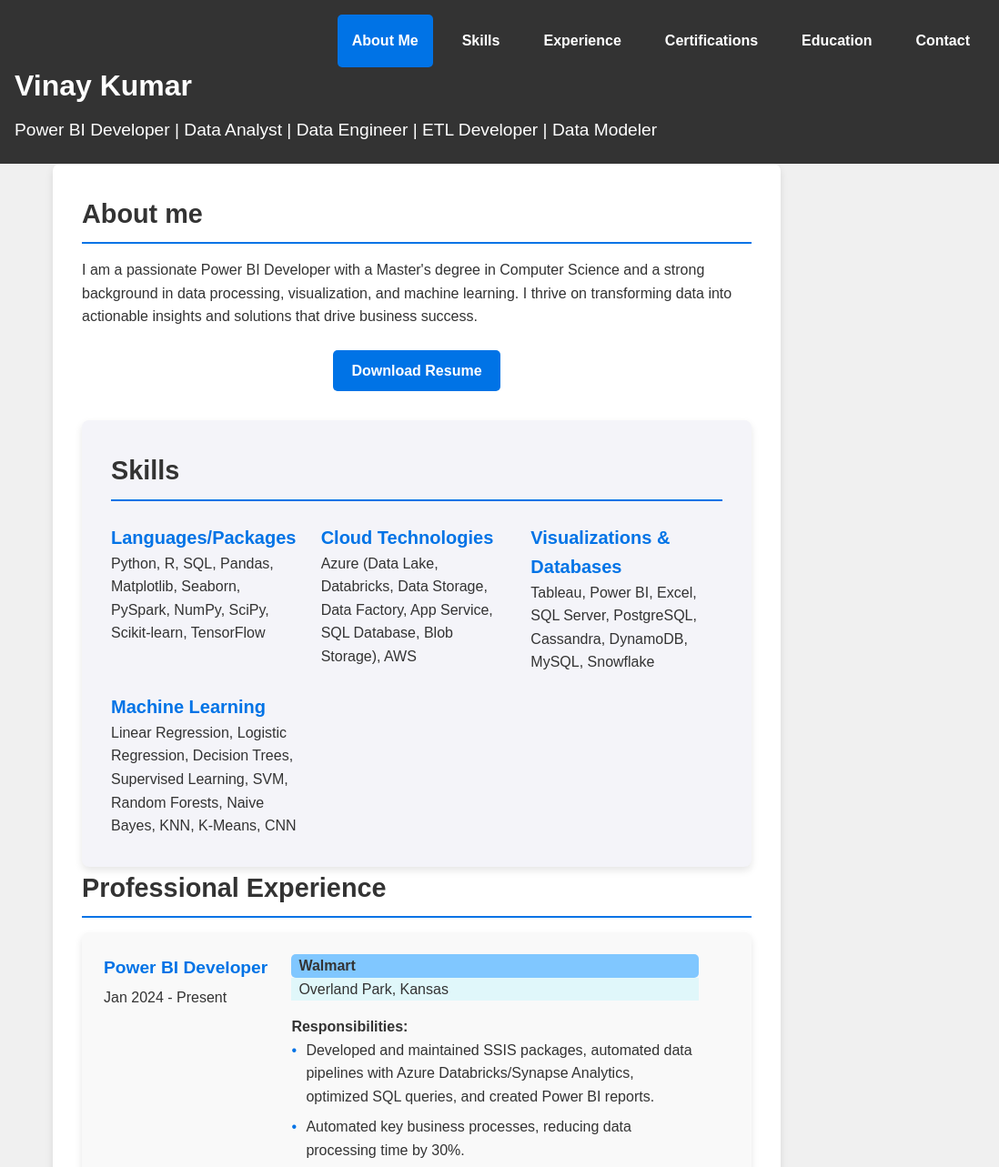
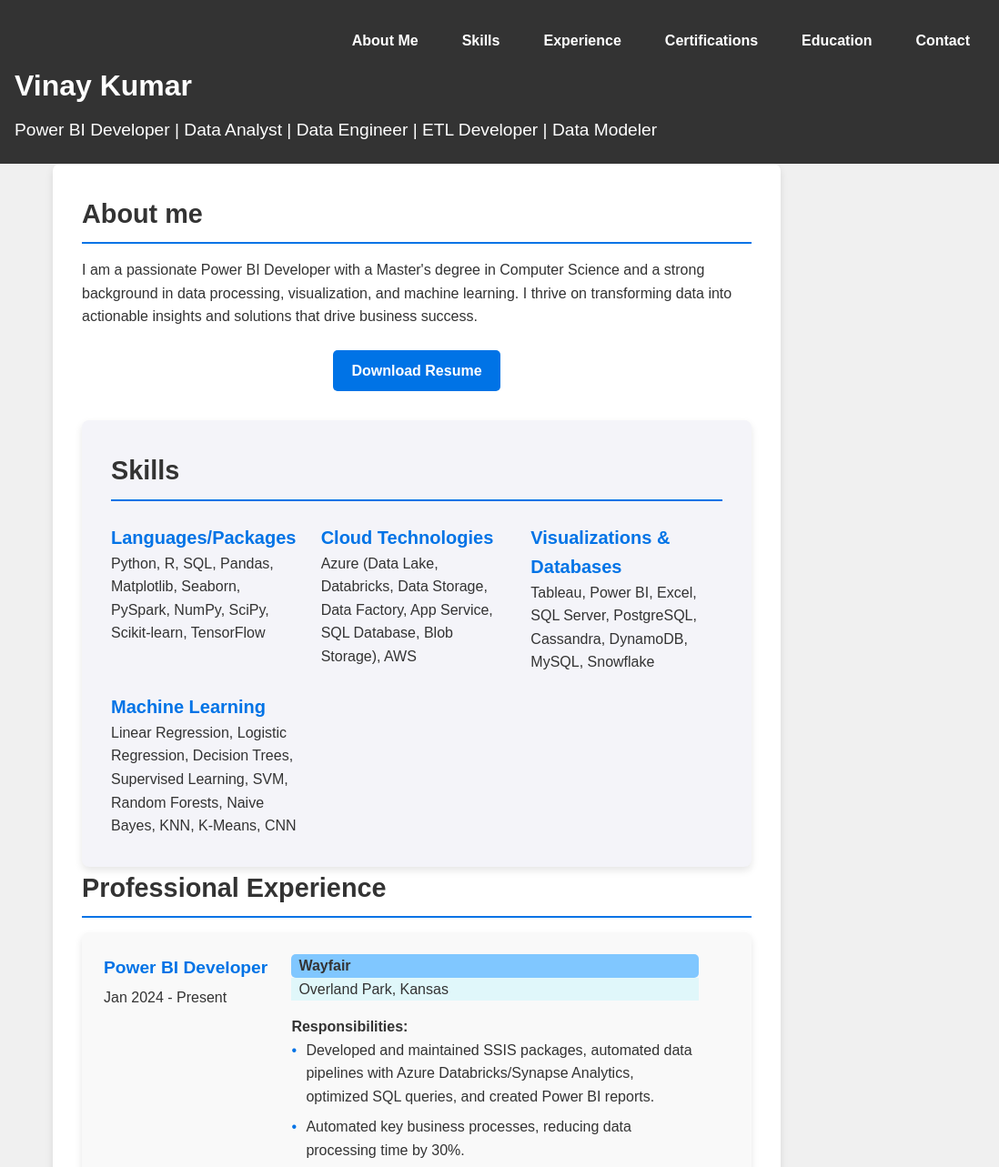
Before and after one commit to VinayKumar-DataAnalyst/VinayKumar-DataAnalyst.github.io, a plain HTML site: page index.html in a window 1280 px wide. Shown: the top 1283 px of the page at 91% size, 182-1280 px from the left. Drawn offline with Linux system fonts and the light colour scheme.

Commit message:
Second commit

```diff
--- a/index.html
+++ b/index.html
@@ -85,7 +85,7 @@
               <p>Jan 2024 - Present</p>
             </div>
             <div class="company-info">
-              <div class="company-name light-blue">Walmart</div>
+              <div class="company-name light-blue">Wayfair</div>
               <div class="location light-blue">Overland Park, Kansas</div>
               <div class="responsibilities">
                 <p><strong>Responsibilities:</strong></p>
@@ -259,7 +259,7 @@
 
       <section id="contact">
         <h2>Contact Information</h2>
-        <p>Email: <a href="mailto:vinay.kumar@mycvtalent.com">vinay.kumar@mycvtalent.com</a></p>
+        <p>Email: <a href="mailto:vinay.c@themailpad.com">vinay.kumar@mycvtalent.com</a></p>
         <p>Phone: +1 913 227 9343</p>
         <div class="social-links">
           <a href="https://www.linkedin.com/in/vinay-kumar-442b7b306/" target="_blank" class="social-icon">
@@ -274,6 +274,6 @@
 
     <footer>
         <div class="footer-content">
-            <p>&copy; 2024 Vinay Kumar. All rights reserved.</p>
+            <p>&copy; 2025 Vinay Kumar. All rights reserved.</p>
         </div>
     </footer>
--- a/script.js
+++ b/script.js
@@ -22,3 +22,32 @@ document.querySelectorAll('a[href^="#"]').forEach(anchor => {
       message.style.display = 'none';
     }, 3000); // Hide message after 3 seconds
   }
+
+
+
+  document.addEventListener("scroll", () => {
+    const sections = document.querySelectorAll("section"); // All sections
+    const navLinks = document.querySelectorAll("nav a"); // Navigation links
+
+    let currentSectionId = "";
+
+    // Check which section is in the viewport
+    sections.forEach((section) => {
+      const sectionTop = section.offsetTop; // Distance from top of page
+      const sectionHeight = section.offsetHeight;
+      const sectionBottom = sectionTop + sectionHeight;
+
+      // If the scroll position is within the section
+      if (window.scrollY >= sectionTop - 50 && window.scrollY < sectionBottom - 50) {
+        currentSectionId = section.getAttribute("id");
+      }
+    });
+
+    // Highlight the corresponding nav link
+    navLinks.forEach((link) => {
+      link.classList.remove("active"); // Remove active class from all links
+      if (link.getAttribute("href") === `#${currentSectionId}`) {
+        link.classList.add("active"); // Add active class to the current link
+      }
+    });
+  });
```
Also changed, not shown: styles.css (line endings or trailing spaces), 2 other files.
